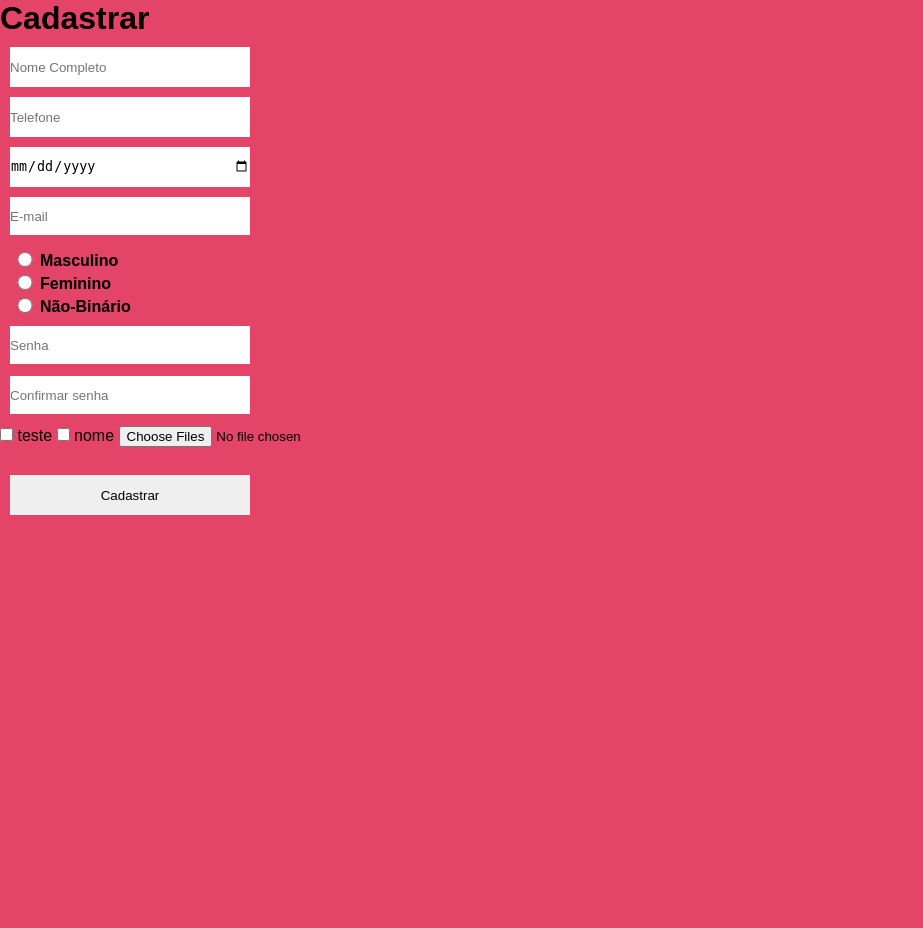
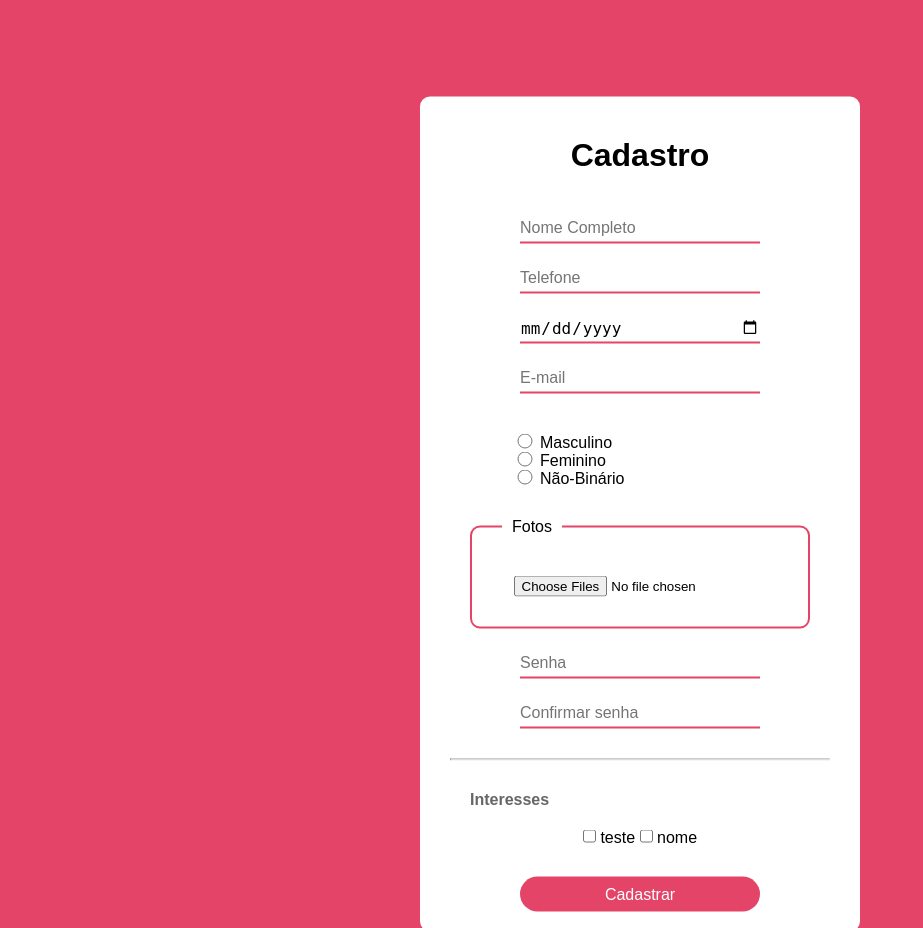
Before and after one commit to Newtinh00/lab-eng-soft, a PHP site: page /cadastrar.php in a window 1280 px wide. Shown: the whole page, without its empty margins (0-923 px from the left). Run offline with PHP 8.4, Linux system fonts and the light colour scheme; data comes from the database, SQL or seed files in the repository.

Commit message:
Add files via upload

```diff
--- a/CSS/estilo.css
+++ b/CSS/estilo.css
@@ -7,33 +7,58 @@ body{
     font-family: Arial, Helvetica, sans-serif;
 }
 
-.caixa-grande form{
+.login{
+    display: flex;
+    background-color: #fff;
+    width: 700px;
+    height: 450px;
+    border-radius: 5px;
+    left: 50%;
+    top: 50%;
+    position: absolute;
+    transform: translate(-50%,-50%);
+    box-shadow: 7px 7px 7px 6px rgba(0,0,0, .5);
+}
+
+.login .esquerda{
+    width: 50%;
+}
+.login .direita{
+    width: 50%;
+}
+
+.login h1{
+    text-align: center;
+    margin-bottom:20px;
+    font-size: 2rem;
+}
+
+.login img{
+    width: 350px;
+    height: 450px;
+    border-top-right-radius: 5px;
+    border-bottom-right-radius: 5px;
+}
+
+.login form{
+    margin-top: 80px;
     padding: 18px;
     text-align: center;
 }
 
-.caixa-grande a, p{
+.login a, p{
     color: #000;
-    font-size: 14px;
+    font-size: 1rem;
 
 }
 
 input[type="email"],
-input[type="password"]{
+input[type="password"],
+input[type="text"],
+input[type="date"]{
     border-bottom:  2px solid #e34467;
-}
-
-
-.radio-button{
-   display: block;
-}
-
-.radio-button label{
-    display: flex;
-    padding-left: 10px;
-    padding-top: 5px;
-    padding-right: 5px;
-    font-weight: bold;
+    margin: 0px 30px 12px 30px;
+    font-size: 1rem;
 }
 
 .button{
@@ -44,8 +69,12 @@ input[type="password"]{
     border: none;
     border-radius: 50px;
     cursor: pointer;
-    margin-top: 10px;
-    margin-bottom: 12px;
+    font-size: 1rem;
+}
+
+.login .button{
+    margin-top: 20px;
+    margin-bottom: 20px;
 }
 
 .button:hover{
@@ -56,6 +85,8 @@ input[type="password"]{
 input[type="radio"]{
     width: 30px;
     height: 15px;
+    background-color: #e34467;
+    border: 1px solid #e34467;
 }
 
 input [type="checkbox"]{
@@ -64,11 +95,9 @@ input [type="checkbox"]{
 
 
 .caixa{
-    display: block;
-    height: 40px;
     width: 240px;
+    height: 30px;
     margin: 10px;
-    border: 1px solid black;
     border: none;
 }
 
@@ -144,6 +134,84 @@ div.msg-erro{
     padding: 10px;
     background-color: rgba(250, 128, 114, .3);
     border: 1px solid rgb(165, 42, 42);
+}
 
+/*Cadastro*/
+
+.caixa-cadastro{
+    width: 400px;
+    margin-top: 50px;
+    position: absolute;
+    left: 50%;
+    top: 50%;
+    transform: translate(-50%,-50%);
+    background-color: #fff;
+    text-align: center;
+    padding: 20px;
+    border-radius: 10px;
+}
+
+.caixa-cadastro h1{
+    margin-bottom: 40px;
+    margin-top: 20px;
+}
+
+.radio-button{
+    margin-top: 20px;
+    margin-bottom: 20px;
+}
+
+.radio-button label{
+    display: flex;
+    margin-left: 70px;
+}
+
+.caixa-cadastro .button{
+    margin-top: 30px;
+}
+
+.caixa-cadastro fieldset{
+    border:2px solid #e34467;
+    padding: 30px;
+    margin: 0px 30px 20px 30px;
+    border-radius: 10px;
+}
+
+.caixa-cadastro fieldset legend{
+    text-align: left;
+    padding: 10px;
+}
+
+.caixa-cadastro
+input[type="email"],
+.caixa-cadastro
+input[type="password"],
+.caixa-cadastro
+input[type="text"],
+.caixa-cadastro
+input[type="date"]{
+    border-bottom:  2px solid #e34467;
+    font-size: 16px;
+    margin-bottom: 20px;
+}
+
+hr{
+ margin: 10px 10px 0px 10px;
+}
+
+.checkbox-interesse{
+    margin-top: 20px;
+    padding-top: 10px;
+}
+
+.checkbox-interesse p{
+    color: #666;
+    font-weight: bold;
+    text-align: left;
+    margin-left: 30px;
+    margin-bottom: 20px;
 
 }
+.checkbox-interesse input[type="checkbox"]{
+
+}
--- a/cadastrar.php
+++ b/cadastrar.php
@@ -6,13 +6,15 @@
 <html lang="pt-br">
     <head>
         <meta charset="UTF-8">
-        <title>Projeto Login</title>
+        <title>Cadastrar</title>
        <link rel="stylesheet" href ="CSS/estilo.css">
     </head>
     <body>
-        <div id="corpo-form-cad">
-        <h1>Cadastrar</h1>
+        <div class="caixa-cadastro">
+             <h1>Cadastro</h1>
+            <div class="cadastro">
                 <form method="POST" enctype="multipart/form-data">
+
                     <input type="text" class="caixa" name="nome" placeholder="Nome Completo" maxlength="30">
                     <input type="text" class="caixa" name="telefone"placeholder="Telefone" maxlength="30">
                     <input type="date" class="caixa" name="dt_nascimento">
@@ -35,10 +37,17 @@
                             Não-Binário
                         </label>
                     </div>
-
+                    <fieldset>
+                        <legend>Fotos</legend>
+                    <input type="file" name="image[]" multiple>
+                    </fieldset>
 
                     <input type="password" class="caixa" name="senha"placeholder="Senha" maxlength="15">
                     <input type="password" class="caixa" name="confsenha" placeholder="Confirmar senha" maxlength="15">
+                    <hr>
+
+               <div class="checkbox-interesse">
+                <p>Interesses</p>
 
                     <?php
 
@@ -64,12 +73,13 @@
                         }
                     ?>
 
-            <input type="file" name="image[]" multiple> <br><br>
-            <input type="submit" class="caixa" name="save" value="Cadastrar">
+
+                </div>
+                    <input type="submit" class="button" name="save" value="Cadastrar">
 
                 </form>
             </div>
-
+        </div>
 
         <?php
 
--- a/index.php
+++ b/index.php
@@ -11,9 +11,8 @@ $u = new Usuario("app","localhost","root","");
 </head>
 <body>
 
-    <div class="caixa-grande">
+    <div class="login">
         <div class="esquerda">
-
             <form method="POST">
                 <h1>Entrar</h1>
                 <input type="email"  class="caixa" placeholder="Usuário"name="email">
```
Also changed, not shown: other parts of CSS/estilo.css (+0 -39 lines). Lines whose indentation alone changed are shown as unchanged.
